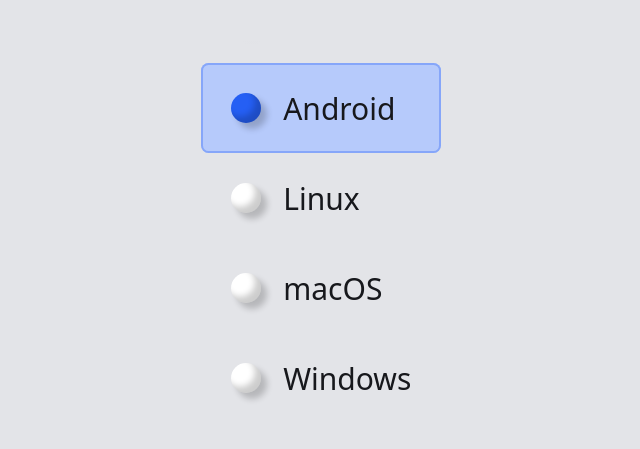
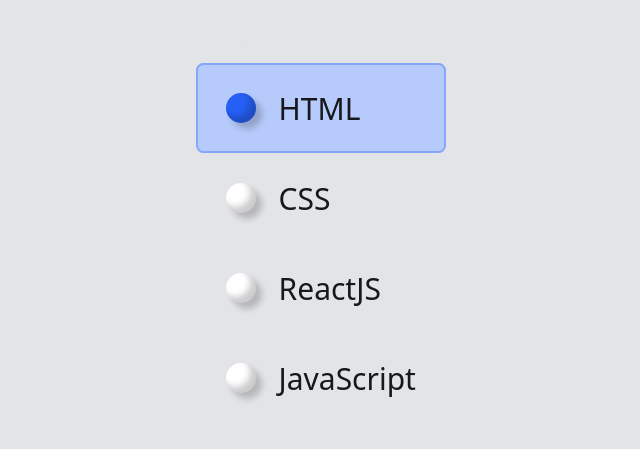
Before and after one commit to archana333cse/Button-UI, a plain HTML site: page index.html in a window 1280 px wide. Shown: the part 157-606 px from the top of the page, without its empty margins (319-959 px from the left). Drawn offline with Linux system fonts and the light colour scheme.

Commit message:
Button UI updated

```diff
--- a/index.html
+++ b/index.html
@@ -11,13 +11,13 @@
 <body>
     <form>
         <input id="a" type="radio" name="os" value="Android" data-radio-index="0" checked>
-        <label for="a">Android</label>
+        <label for="a">HTML</label>
         <input id="b" type="radio" name="os" value="Linux" data-radio-index="1">
-        <label for="b">Linux</label>
+        <label for="b">CSS</label>
         <input id="c" type="radio" name="os" value="macOS" data-radio-index="2">
-        <label for="c">macOS</label>
+        <label for="c">ReactJS</label>
         <input id="d" type="radio" name="os" value="Windows" data-radio-index="3">
-        <label for="d">Windows</label>
+        <label for="d">JavaScript</label>
         <div class="circles">
             <div class="circle"></div>
             <div class="circle"></div>
```
